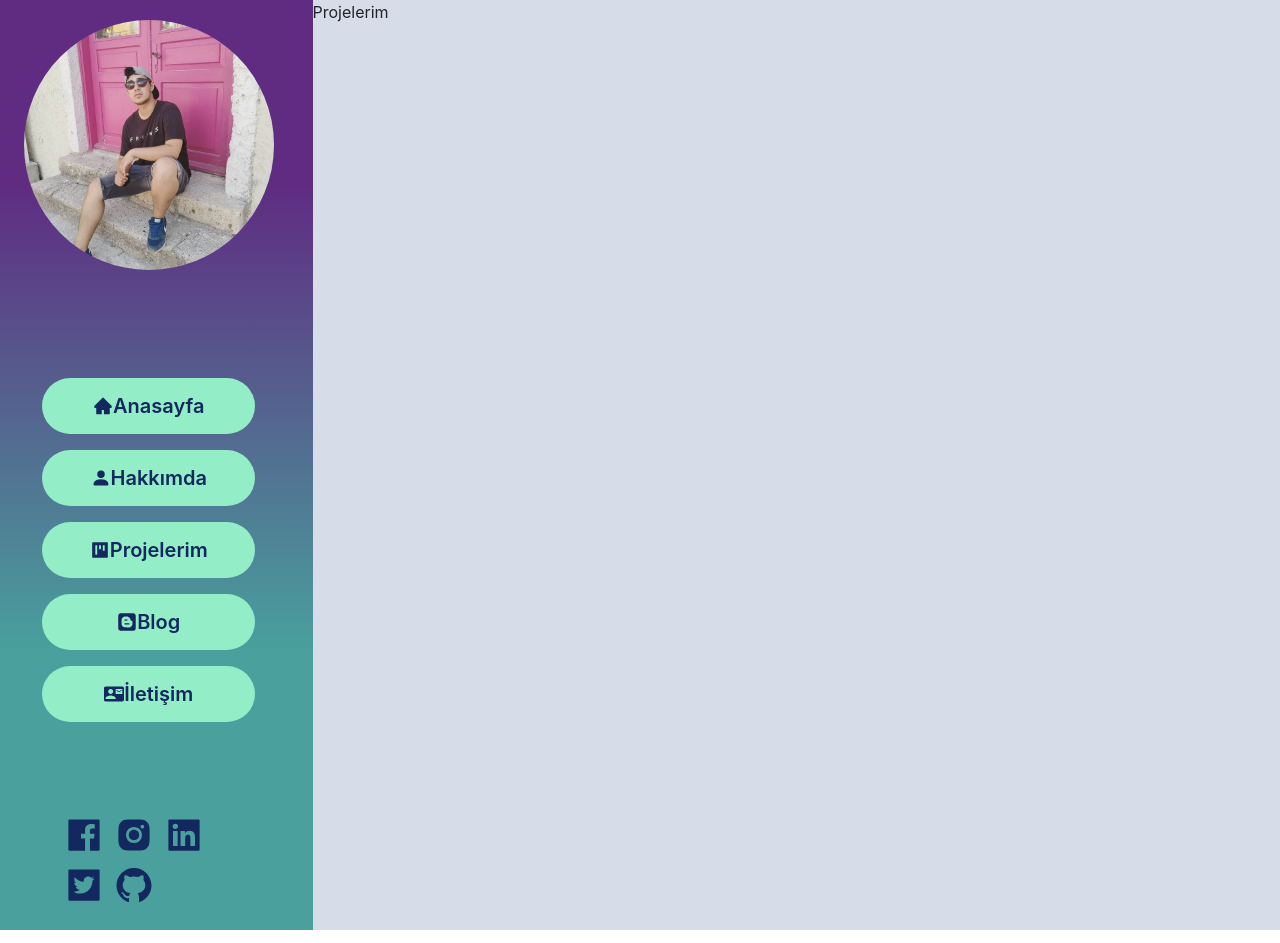
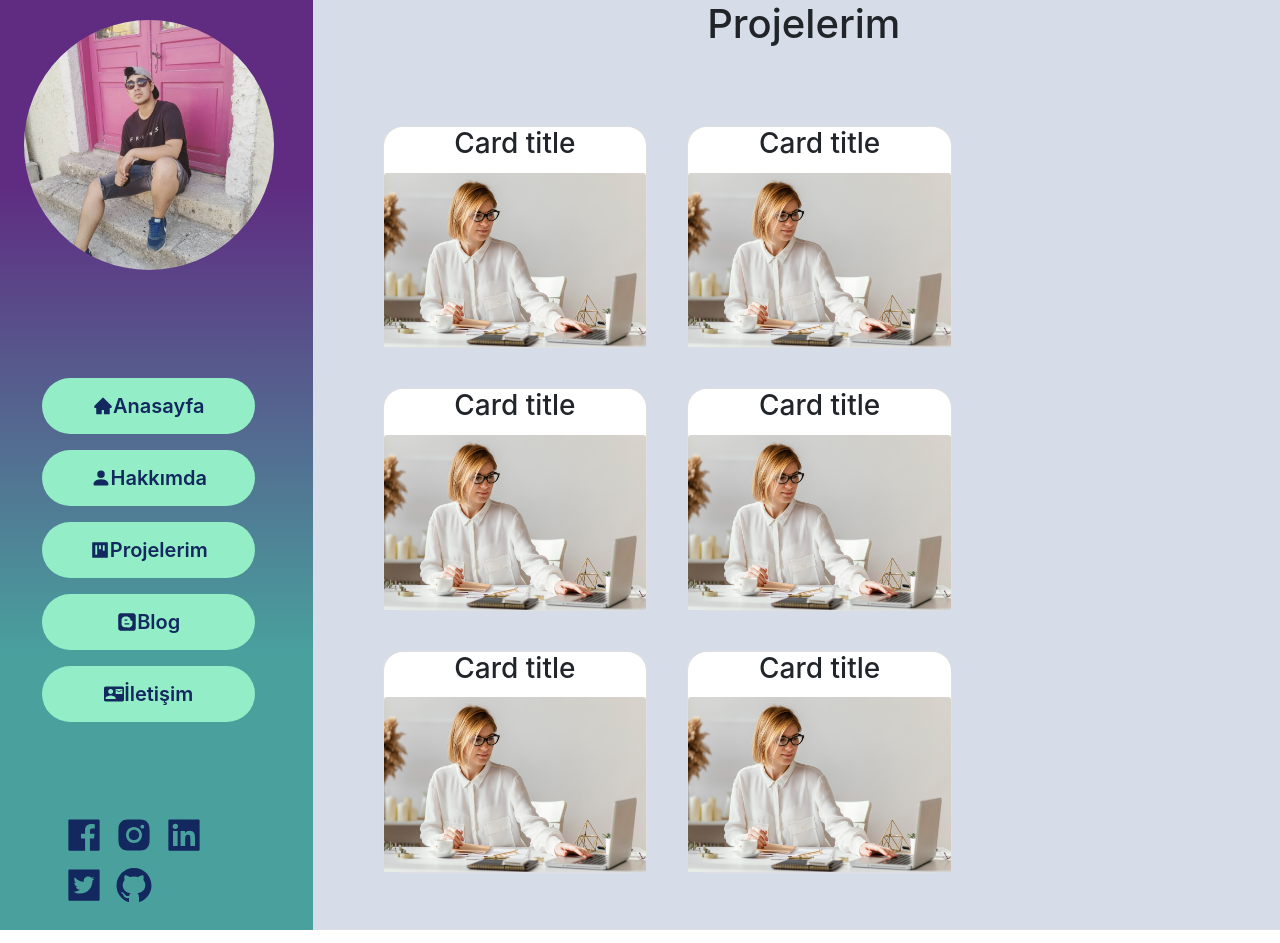
Before and after one commit to yeg2799/My-Introduction-Page, a React (Create React App) app: page /projelerim in a window 1280 px wide. Built offline with nearby package versions, Linux system fonts and the light colour scheme.

Commit message:
projelerim kısmı halledildi

```diff
--- a/src/components/Content/MyProject.js
+++ b/src/components/Content/MyProject.js
@@ -1,11 +1,74 @@
-import React from 'react'
+import React from "react";
+import {
+  Card,
+  CardImg,
+  CardTitle,
+  Row,
+} from "reactstrap";
+import projectImage from '../../images/projectImage.jpg'
+const MyProject = () => {
+  return (
+    <div>
+      <h1 style={{textAlign:"center"}}>Projelerim</h1>
+      <Row style={{margin:"0",padding:"50px"}}>
+      <Card style={{width:"30%",margin:"20px",borderRadius:"20px"}}>
+      <CardTitle tag="h3" style={{textAlign:"center"}}>Card title</CardTitle>
+        <CardImg
+          top
+          width="100%"
+          src={projectImage}
+          alt="Card image cap"
+        />
+      </Card>
+      <Card style={{width:"30%",margin:"20px",borderRadius:"20px"}}>
+      <CardTitle tag="h3" style={{textAlign:"center"}}>Card title</CardTitle>
+        <CardImg
+          top
+          width="100%"
+          src={projectImage}
+          alt="Card image cap"
+        />
+      </Card>
+      <Card style={{width:"30%",margin:"20px",borderRadius:"20px"}}>
+      <CardTitle tag="h3" style={{textAlign:"center"}}>Card title</CardTitle>
+        <CardImg
+          top
+          width="100%"
+          src={projectImage}
+          alt="Card image cap"
+        />
+      </Card>
+      <Card style={{width:"30%",margin:"20px",borderRadius:"20px"}}>
+      <CardTitle tag="h3" style={{textAlign:"center"}}>Card title</CardTitle>
+        <CardImg
+          top
+          width="100%"
+          src={projectImage}
+          alt="Card image cap"
+        />
+      </Card>
+      <Card style={{width:"30%",margin:"20px",borderRadius:"20px"}}>
+      <CardTitle tag="h3" style={{textAlign:"center"}}>Card title</CardTitle>
+        <CardImg
+          top
+          width="100%"
+          src={projectImage}
+          alt="Card image cap"
+        />
+      </Card>
+      <Card style={{width:"30%",margin:"20px",borderRadius:"20px"}}>
+      <CardTitle tag="h3" style={{textAlign:"center"}}>Card title</CardTitle>
+        <CardImg
+          top
+          width="100%"
+          src={projectImage}
+          alt="Card image cap"
+        />
+      </Card>
+      </Row>
 
-const MyProject = () => {
-    return (
-        <div>
-            Projelerim
-        </div>
-    )
-}
+    </div>
+  );
+};
 
-export default MyProject
+export default MyProject;
```
Also changed, not shown: src/images/projectImage.jpg (added), 1 other file (tests, documents, lock files or other folders).
